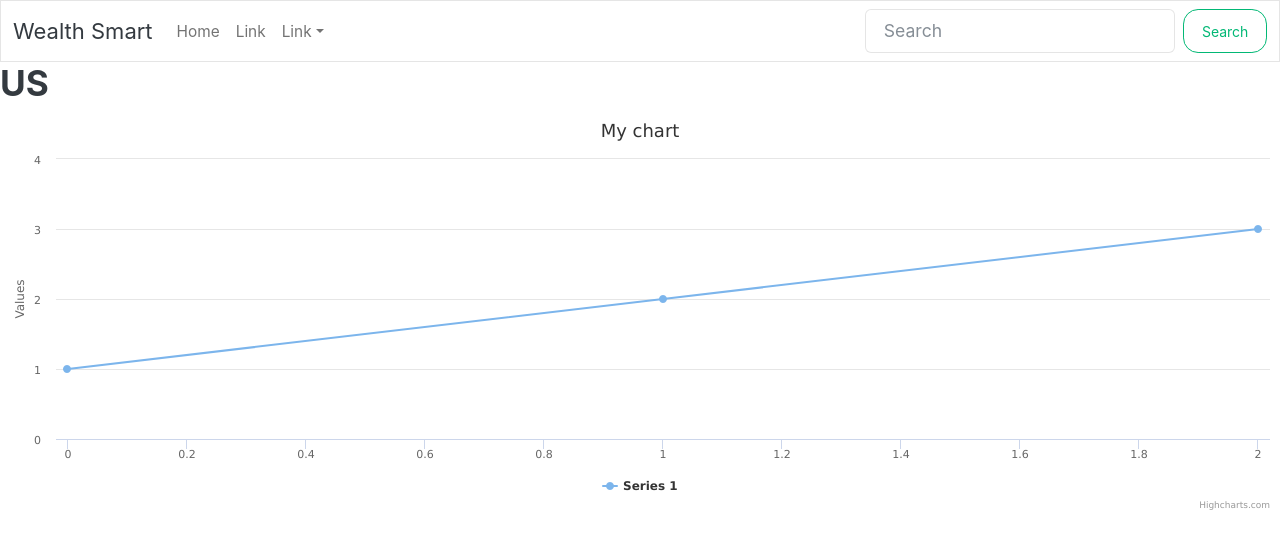
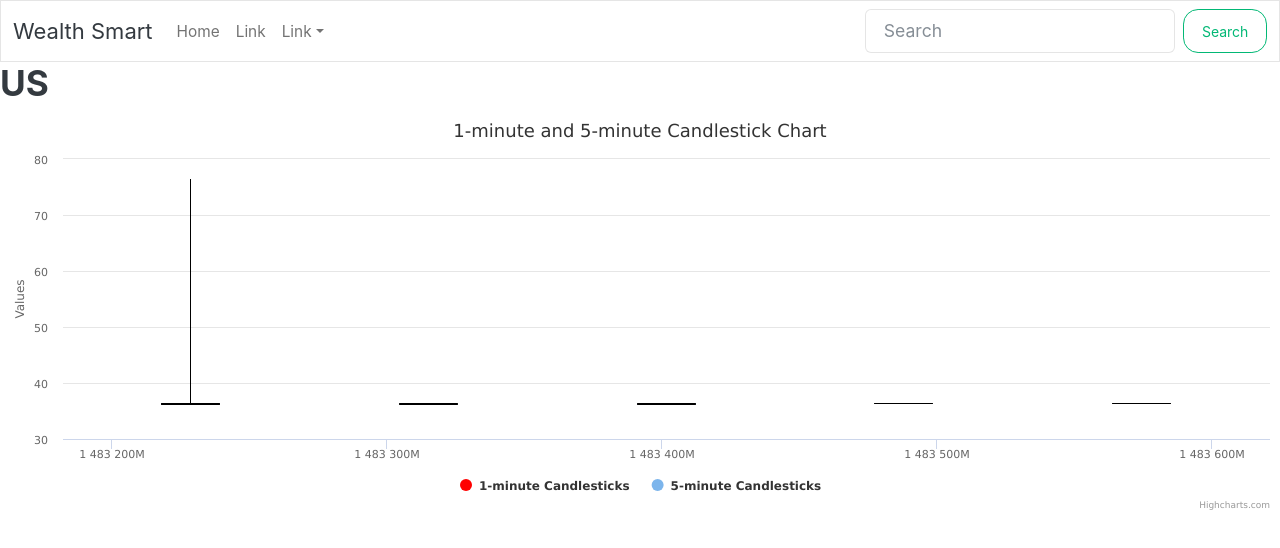
Before and after one commit to jaydenkeh/WealthSmart, a React (Vite) app in the folder client/: page /symbol/1 in a window 1280 px wide. Shown: the top 548 px of the page. Built offline with nearby package versions, Linux system fonts and the light colour scheme; no server answers.

Commit message:
setup fetch function to fetch historical daily price and highcharts component for candlestick chart

```diff
--- a/client/src/pages/SymbolPage.tsx
+++ b/client/src/pages/SymbolPage.tsx
@@ -1,21 +1,84 @@
-import React, { useState } from "react";
+import React, { useState, useEffect } from "react";
 import { useParams } from "react-router-dom";
-import Highcharts from "highcharts";
+import axios from "axios";
+import Highcharts from "highcharts/highstock";
 import HighchartsReact from "highcharts-react-official";
 
-const options = {
-  title: {
-    text: "My chart",
-  },
-  series: [
-    {
-      data: [1, 2, 3],
-    },
-  ],
-};
+const FINANCIAL_MODELING_API_KEY = import.meta.env
+  .VITE_FINANCIAL_MODELING_API_KEY;
 
 const SymbolPage: React.FC = () => {
   const params = useParams();
+  const [daily, setDaily] = useState([]);
+  const [loading, setLoading] = useState(false);
+
+  const fetchDaily = async () => {
+    setLoading(true); // to implement loading component
+    try {
+      const response = await axios.get(
+        `https://financialmodelingprep.com/api/v3/historical-price-full/${params.symbol}?apikey=${FINANCIAL_MODELING_API_KEY}`
+      );
+      if (response) {
+        setDaily(response.data);
+        console.log(response.data);
+      }
+    } catch (err) {
+      console.log(err);
+    } finally {
+      setLoading(false);
+    }
+  };
+
+  useEffect(() => {
+    fetchDaily();
+  }, [params.symbol]);
+
+  const options: Highcharts.Options = {
+    title: {
+      text: "1-minute and 5-minute Candlestick Chart",
+    },
+    plotOptions: {
+      candlestick: {
+        dataGrouping: {
+          forced: true,
+          units: [["minute", [1]]],
+        },
+      },
+    },
+    series: [
+      {
+        type: "candlestick",
+        name: "1-minute Candlesticks",
+        upColor: "green",
+        color: "red",
+        data: [
+          [1483228800000, 36.35, 36.45, 36.05, 36.25],
+          [1483228800000, 36.35, 45, 36.05, 36.25],
+          [1483228800000, 36.35, 46.45, 36.05, 36.25],
+          [1483228800000, 36.35, 56.45, 36.05, 36.25],
+          [1483228800000, 36.35, 76.45, 36.05, 36.25],
+          [1483315200000, 36.3, 36.4, 36.15, 36.35],
+          [1483401600000, 36.35, 36.4, 36.25, 36.3],
+          [1483488000000, 36.4, 36.45, 36.35, 36.4],
+          [1483574400000, 36.45, 36.5, 36.4, 36.45],
+        ],
+      },
+      {
+        type: "candlestick",
+        name: "5-minute Candlesticks",
+        dataGrouping: {
+          units: [["minute", [5]]],
+        },
+        data: [
+          [1483228800000, 36.35, 36.45, 36.05, 36.25],
+          [1483315200000, 36.3, 36.4, 36.15, 36.35],
+          [1483401600000, 36.35, 36.4, 36.25, 36.3],
+          [1483488000000, 36.4, 36.45, 36.35, 36.4],
+          [1483574400000, 36.45, 36.5, 36.4, 36.45],
+        ],
+      },
+    ],
+  };
 
   return (
     <>
```
